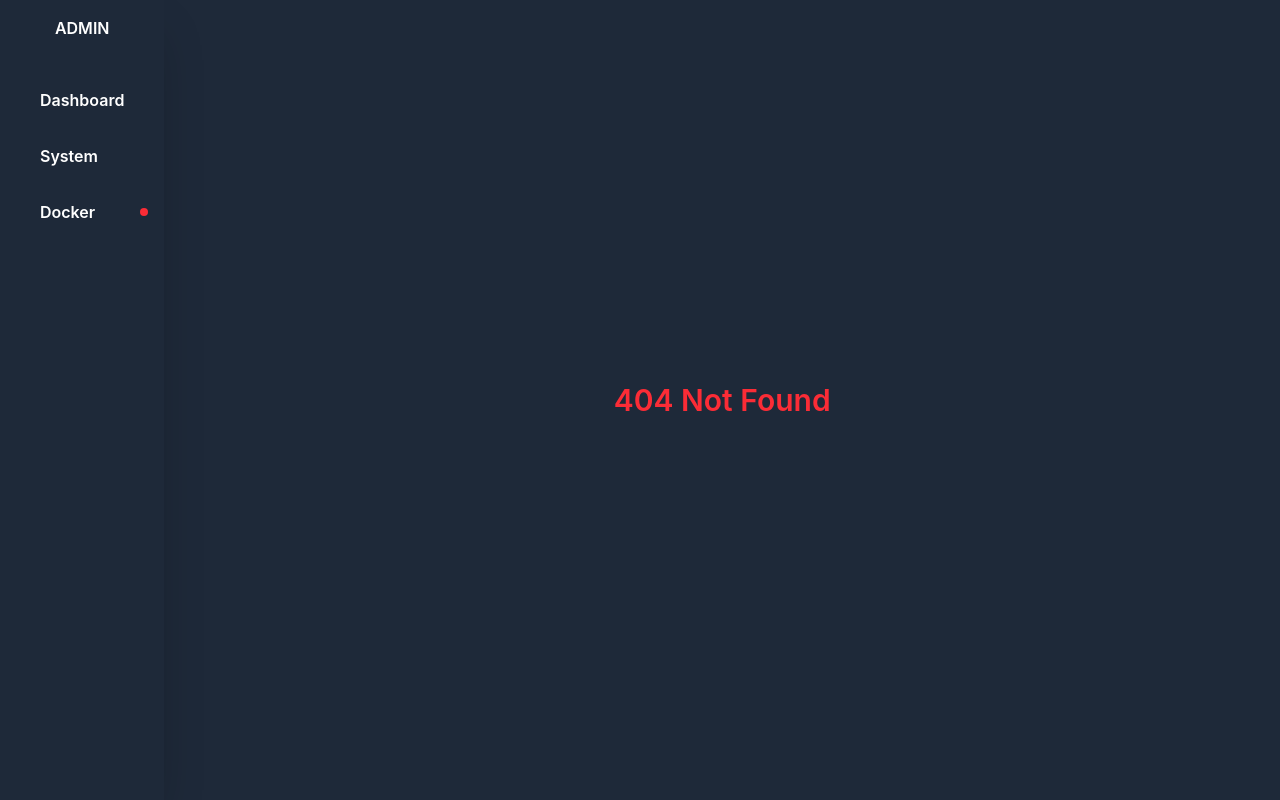
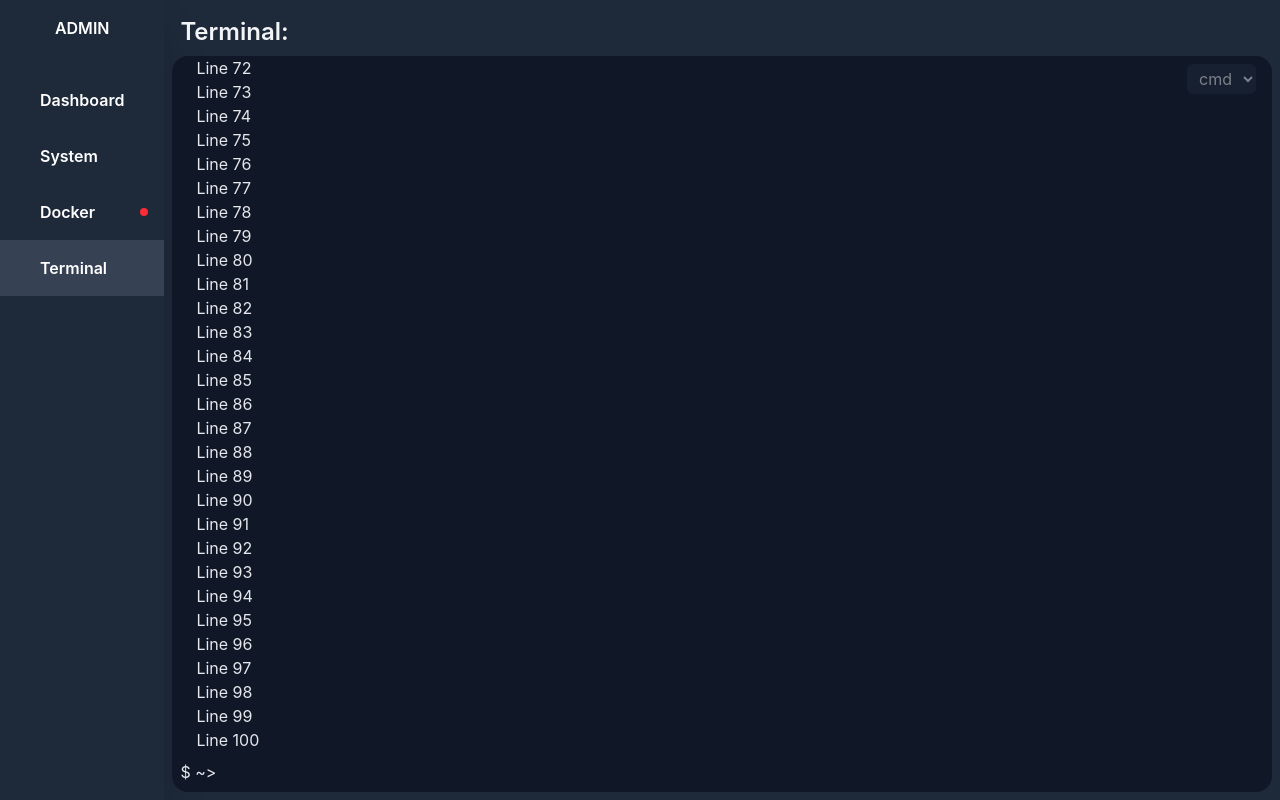
Before and after one commit to BryanFRD/admin, a React (Vite) app: page /shell in a window 1280 px wide. Before the commit this address had no page. Built offline with nearby package versions, Linux system fonts and the light colour scheme.

Commit message:
FEAT: Terminal

```diff
--- a/src/App.tsx
+++ b/src/App.tsx
@@ -3,6 +3,7 @@ import Layout from "./components/Layout";
 import NotFoundView from "./views/NotFound";
 import DashboardView from "./views/DashboardView";
 import DockerDashboardView from "./views/dockers/DockerDashboardView";
+import ShellView from "./views/ShellView";
 
 function App() {
   return (
@@ -11,6 +12,7 @@ function App() {
         <Route element={<Layout />}>
           <Route index element={<DashboardView />} />
           <Route path="/docker" element={<DockerDashboardView />} />
+          <Route path="/shell" element={<ShellView />} />
           <Route path="*" element={<NotFoundView />} />
         </Route>
       </Routes>
--- a/src/components/Header.tsx
+++ b/src/components/Header.tsx
@@ -49,6 +49,9 @@ const Header = () => {
               Docker
             </NavbarLink>
           </li>
+          <li>
+            <NavbarLink to={"/shell"}>Terminal</NavbarLink>
+          </li>
         </ul>
       </nav>
     </header>
--- a/src/contexts/webtransport.tsx
+++ b/src/contexts/webtransport.tsx
@@ -13,6 +13,9 @@ const WebTransportContext = createContext<WebTransportContextProps | undefined>(
 const WebTransportProvider: React.FC<{ children: ReactNode }> = ({
   children,
 }) => {
+  const [status, setStatus] = useState<
+    "connected" | "disconnected" | "connecting" | "disconnecting"
+  >("disconnected");
   const [transport, setTransport] = useState<WebTransport | null>(null);
   const [messages, setMessages] = useState<string[]>([]);
 
@@ -21,6 +24,7 @@ const WebTransportProvider: React.FC<{ children: ReactNode }> = ({
 
     const connect = async () => {
       try {
+        setStatus("connecting");
         webtransport = new WebTransport(config.WEBTRANSPORT_URL);
         await webtransport.ready;
 
@@ -32,6 +36,8 @@ const WebTransportProvider: React.FC<{ children: ReactNode }> = ({
           if (done) {
             break;
           }
+
+          console.log("value:", new TextDecoder().decode(value));
 
           setMessages((prevValue) => [
             ...prevValue,
@@ -46,13 +52,13 @@ const WebTransportProvider: React.FC<{ children: ReactNode }> = ({
     connect();
 
     return () => {
-      webtransport?.close();
+      webtransport?.closed.then(() => {
+        webtransport?.close();
+      });
     };
   }, []);
 
   const sendMessage = async (message: string) => {
-    console.log("message:", message);
-    console.log("transport:", transport);
     if (transport) {
       const writer = transport.datagrams.writable.getWriter();
       await writer.write(new TextEncoder().encode(message));
--- /dev/null
+++ b/src/terminal/components/Terminal.tsx
@@ -0,0 +1,86 @@
+import { useEffect, useRef, useState } from "react";
+import TerminalSelector from "./TerminalSelector";
+import TerminalType from "../enum/TerminalType";
+import TerminalStyle, { TerminalStyleObject } from "../styles/TerminalStyle";
+
+const Terminal = () => {
+  const terminalRef = useRef<HTMLDivElement>(null);
+  const inputRef = useRef<HTMLInputElement>(null);
+  const [input, setInput] = useState<string>("");
+  const [type, setType] = useState<TerminalType>(TerminalType.CMD);
+  const [style, setStyle] = useState<TerminalStyleObject>(
+    TerminalStyle.getTerminalStyle(type),
+  );
+  const [output, setOutput] = useState<string[]>(
+    Array.from({ length: 100 }, (_, i) => `Line ${i + 1}`),
+  );
+  const [currentDir] = useState<string>("~");
+
+  const handleKeyDownCapture = (e: React.KeyboardEvent<HTMLInputElement>) => {
+    if (e.key === "Enter") {
+      setOutput((prevValue) => [...prevValue, input]);
+      setInput("");
+    }
+  };
+
+  const focusInput = (
+    element: React.MouseEvent<HTMLDivElement, MouseEvent> | null = null,
+  ) => {
+    if (element == null || element.target === terminalRef.current) {
+      inputRef.current?.focus({
+        preventScroll: true,
+      });
+    }
+  };
+
+  const scrollToBottom = () => {
+    terminalRef.current?.scrollTo({
+      top: terminalRef.current.scrollHeight,
+    });
+  };
+
+  useEffect(() => {
+    scrollToBottom();
+    focusInput();
+  }, [terminalRef, input, output]);
+
+  useEffect(() => {
+    setStyle(TerminalStyle.getTerminalStyle(type));
+  }, [type]);
+
+  return (
+    <div className="relative h-full overflow-hidden">
+      <div
+        ref={terminalRef}
+        onClickCapture={focusInput}
+        className={style.terminalContainer}
+      >
+        <div className={style.terminalHistoryContainer}>
+          {output.map((line, index) => (
+            <span key={index + line}>{line}</span>
+          ))}
+        </div>
+        <div className="bottom-0 mt-2 flex w-full items-center gap-2">
+          <span className="whitespace-nowrap">$&nbsp;{currentDir}&gt;</span>
+          <input
+            ref={inputRef}
+            type="text"
+            value={input}
+            onChange={(e) => setInput(e.target.value)}
+            onKeyDownCapture={handleKeyDownCapture}
+            className="w-full outline-0"
+          />
+        </div>
+        <div className={style.terminalSelectorContainer}>
+          <TerminalSelector
+            terminalType={type}
+            setTerminalType={setType}
+            style={style}
+          />
+        </div>
+      </div>
+    </div>
+  );
+};
+
+export default Terminal;
--- /dev/null
+++ b/src/terminal/components/TerminalSelector.tsx
@@ -0,0 +1,30 @@
+import TerminalType from "../enum/TerminalType";
+import { TerminalStyleObject } from "../styles/TerminalStyle";
+
+interface TerminalSelectorProps {
+  terminalType: TerminalType;
+  setTerminalType: React.Dispatch<React.SetStateAction<TerminalType>>;
+  style: TerminalStyleObject;
+}
+
+const TerminalSelector = ({
+  terminalType,
+  setTerminalType,
+  style,
+}: TerminalSelectorProps) => {
+  return (
+    <select
+      className={style.terminalSelectorSelect}
+      value={terminalType}
+      onChange={(e) => setTerminalType(e.target.value as TerminalType)}
+    >
+      {Object.values(TerminalType).map((type) => (
+        <option key={type} value={type}>
+          {type}
+        </option>
+      ))}
+    </select>
+  );
+};
+
+export default TerminalSelector;
--- /dev/null
+++ b/src/terminal/enum/TerminalType.tsx
@@ -0,0 +1,10 @@
+enum TerminalType {
+  CMD = "cmd",
+  ZSH = "zsh",
+  // POWERSHELL = "powershell",
+  // BASH = "bash",
+  // SH = "sh",
+  // CSH = "csh",
+}
+
+export default TerminalType;
--- /dev/null
+++ b/src/terminal/styles/TerminalStyle.tsx
@@ -0,0 +1,46 @@
+import TerminalType from "../enum/TerminalType";
+import TerminalCMDStyle from "./terminal/TerminalCMDStyle";
+import TerminalZSHStyle from "./terminal/TerminalZSHStyle";
+
+type TerminalStyleObject = {
+  terminalContainer: string;
+  terminalHistoryContainer: string;
+  terminalSelectorContainer: string;
+  terminalSelectorSelect: string;
+};
+
+interface TerminalStyleInterface {
+  style: Partial<TerminalStyleObject>;
+}
+
+class TerminalStyle {
+  private static readonly terminalStyles = {
+    [TerminalType.CMD]: new TerminalCMDStyle(),
+    [TerminalType.ZSH]: new TerminalZSHStyle(),
+  };
+
+  private static readonly defaultStyle: TerminalStyleObject = {
+    terminalContainer:
+      "flex h-full max-h-full min-h-full flex-col overflow-x-hidden overflow-y-auto rounded-2xl bg-gray-900 px-2 py-2 text-gray-200 [&::-webkit-scrollbar]:w-2 [&::-webkit-scrollbar-thumb]:rounded-full [&::-webkit-scrollbar-thumb]:bg-gray-700 [&::-webkit-scrollbar-track]:rounded-full [&::-webkit-scrollbar-track]:bg-none",
+    terminalHistoryContainer:
+      "flex flex-col pointer-events-none px-4 cursor-text",
+    terminalSelectorContainer:
+      "absolute top-2 right-4 opacity-50 hover:opacity-100 selected:opacity-100",
+    terminalSelectorSelect:
+      "rounded-md bg-gray-800 px-2 py-1 text-gray-200 outline-0",
+  };
+
+  public static getTerminalStyle(
+    terminalType: TerminalType,
+  ): TerminalStyleObject {
+    const terminalStyle = this.terminalStyles[terminalType];
+
+    return {
+      ...this.defaultStyle,
+      ...terminalStyle.style,
+    };
+  }
+}
+
+export default TerminalStyle;
+export type { TerminalStyleObject, TerminalStyleInterface };
--- /dev/null
+++ b/src/terminal/styles/terminal/TerminalCMDStyle.tsx
@@ -0,0 +1,7 @@
+import { TerminalStyleInterface, TerminalStyleObject } from "../TerminalStyle";
+
+class TerminalCMDStyle implements TerminalStyleInterface {
+  readonly style: Partial<TerminalStyleObject> = {};
+}
+
+export default TerminalCMDStyle;
--- /dev/null
+++ b/src/terminal/styles/terminal/TerminalZSHStyle.tsx
@@ -0,0 +1,10 @@
+import { TerminalStyleInterface, TerminalStyleObject } from "../TerminalStyle";
+
+class TerminalZSHStyle implements TerminalStyleInterface {
+  readonly style: Partial<TerminalStyleObject> = {
+    terminalHistoryContainer:
+      "flex flex-col pointer-events-none px-4 cursor-text text-green-400",
+  };
+}
+
+export default TerminalZSHStyle;
--- a/src/views/DashboardView.tsx
+++ b/src/views/DashboardView.tsx
@@ -1,6 +1,8 @@
+import Terminal from "../terminal/components/Terminal";
+
 const DashboardView = () => {
   return (
-    <div>
+    <div className="flex h-screen flex-col">
       <h1>Home</h1>
     </div>
   );
--- /dev/null
+++ b/src/views/ShellView.tsx
@@ -0,0 +1,14 @@
+import Terminal from "../terminal/components/Terminal";
+
+const ShellView = () => {
+  return (
+    <div className="flex h-screen max-h-screen flex-col overflow-hidden p-2">
+      <h1 className="m-2 text-2xl font-semibold text-gray-100">Terminal:</h1>
+      <div className="flex-1 overflow-auto">
+        <Terminal />
+      </div>
+    </div>
+  );
+};
+
+export default ShellView;
--- a/tailwind.config.js
+++ /dev/null
@@ -1,5 +0,0 @@
-/** @type {import('tailwindcss').Config} */
-module.exports = {
-  content: ["./src/**/*.{html,tsx}"],
-  plugins: [],
-};
```
